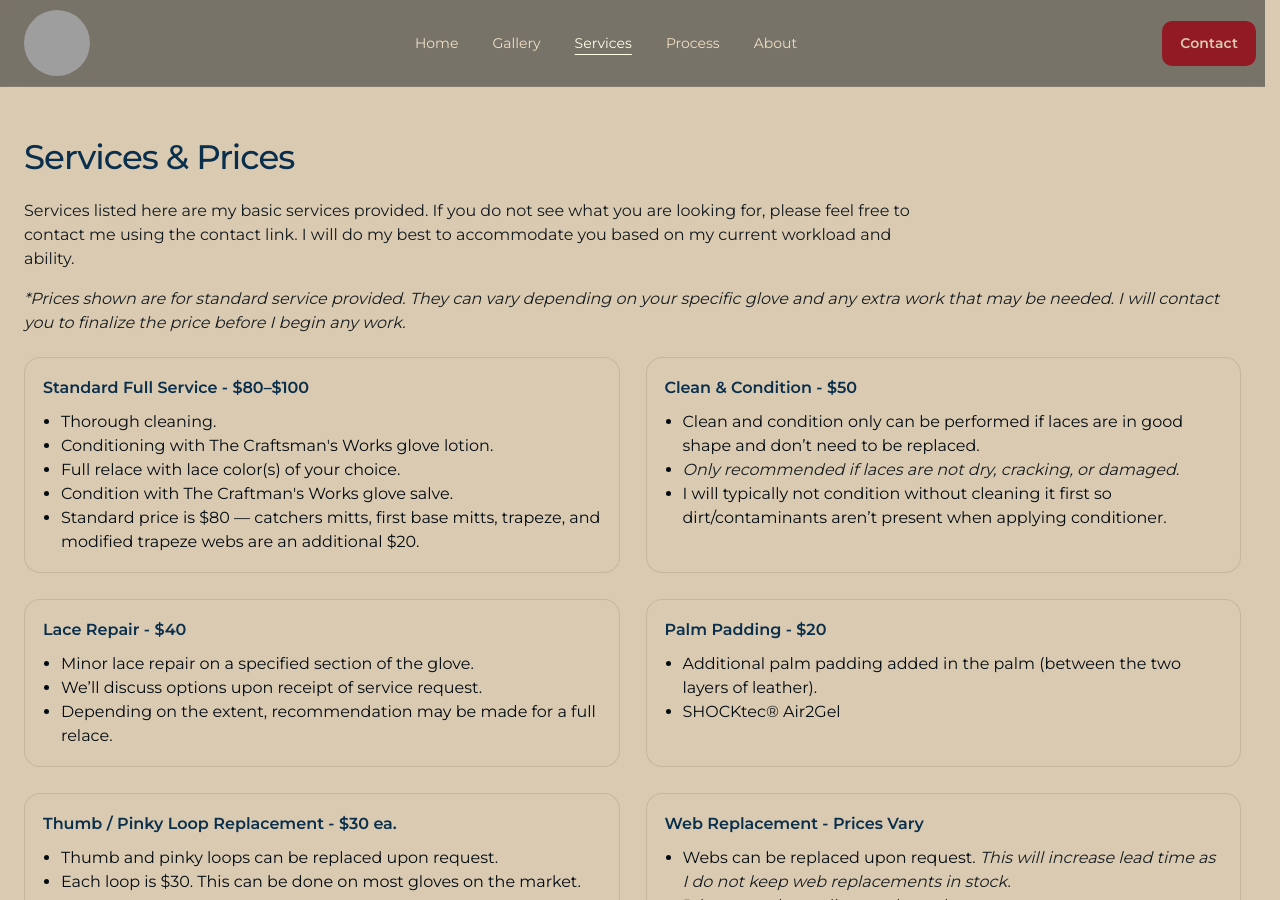
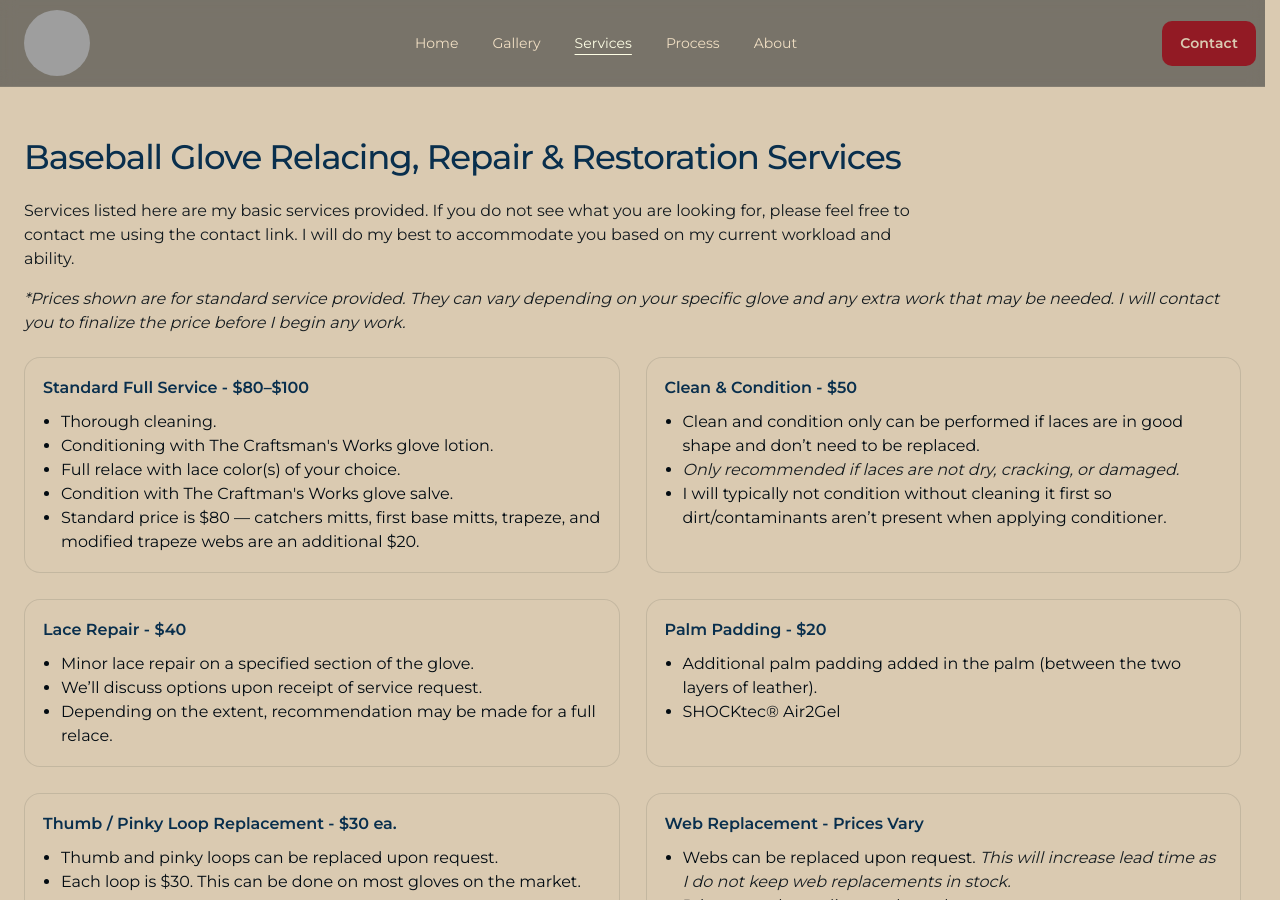
Before and after one commit to kbrettmurphy-ctrl/murphsmitts, a Jekyll site: the page built from services/index.html, in a window 1280 px wide and 900 px high. Built offline with Jekyll 4.4.1, drawn with Linux system fonts in a browser that asks for light colours; grey boxes are pictures that could not be loaded.

Commit message:
Update index.html

```diff
--- a/services/index.html
+++ b/services/index.html
@@ -8,7 +8,7 @@ body_class: inner
 
 <!-- PAGE CONTENT (push down so it doesn't sit under fixed header) -->
   <main class="container page page-under-header">
-    <h1>Services &amp; Prices</h1>
+    <h1>Baseball Glove Relacing, Repair & Restoration Services</h1>
 
     <p class="lede">
       Services listed here are my basic services provided. If you do not see what you are looking for, please feel free to contact me using the contact link. I will do my best to accommodate you based on my current workload and ability.
```
